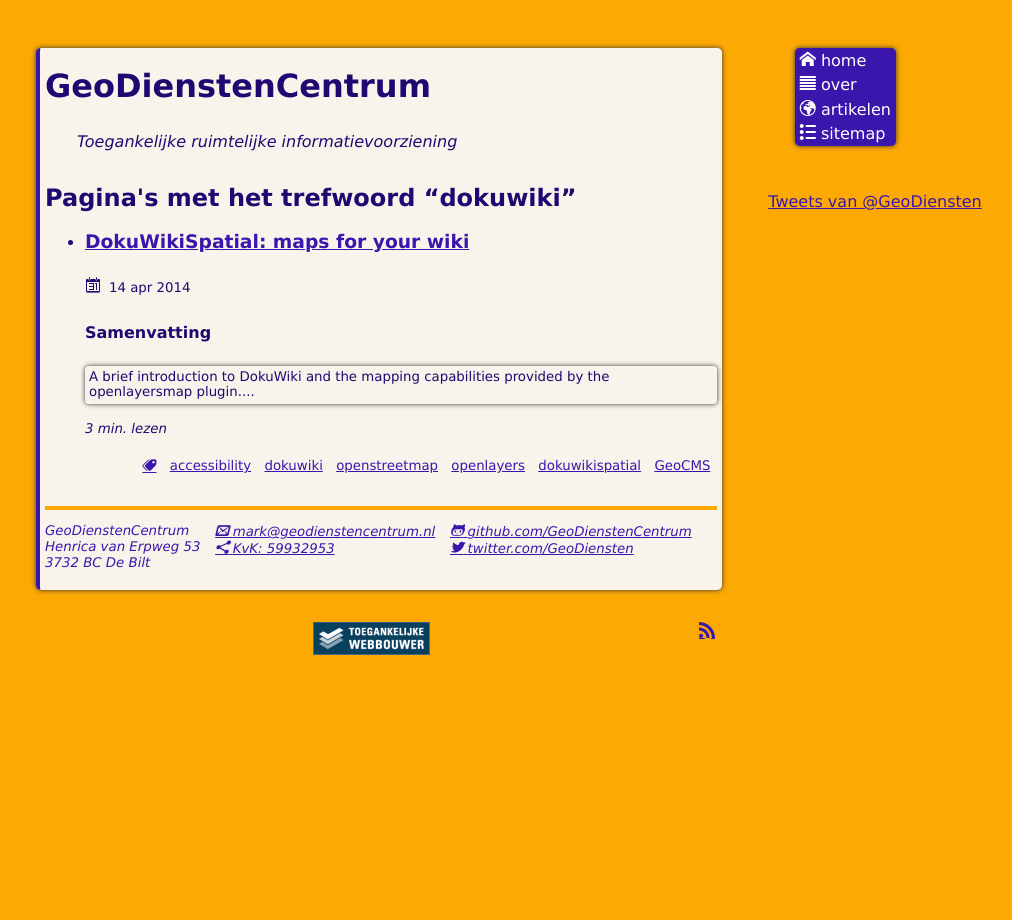
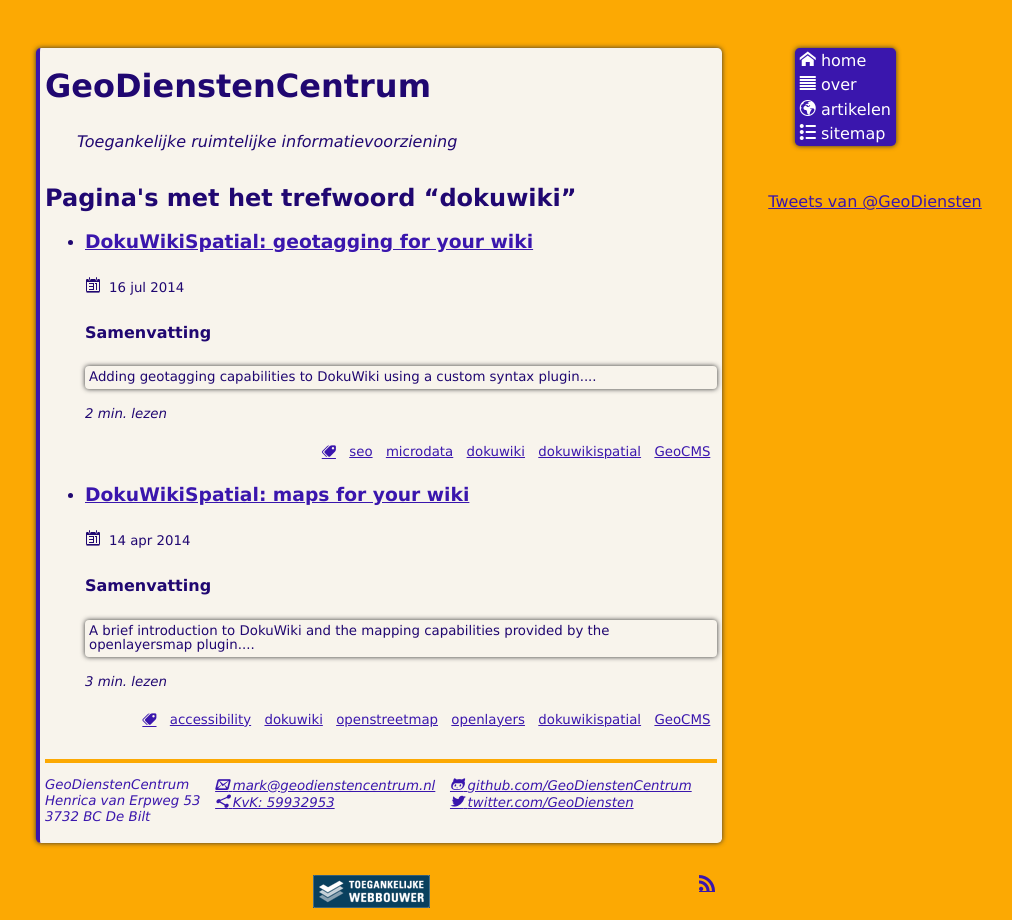
Before and after one commit to GeoDienstenCentrum/geodienstencentrum.github.io, a Jekyll site: the page tag/dokuwiki/index.html, which Jekyll copies as it is, in a window 1280 px wide. Shown: the whole page, without its empty margins (261-1273 px from the left). Built offline with Jekyll 4.4.1, drawn with Linux system fonts in a browser that asks for light colours; Markdown is read by kramdown in place of the engine named in the settings; comment, search, counter and statistics services are not loaded; some of the changed lines change nothing that is shown.

Commit message:
new post on geotagging
"DokuWikiSpatial: geotagging for your wiki"

````diff
--- a/_posts/2014-04-14-dokuwikispatial_mapping.md
+++ b/_posts/2014-04-14-dokuwikispatial_mapping.md
@@ -74,5 +74,5 @@
 
 Stay tuned for other posts in this series on:
 
-  - geotagging
+  - [geotagging]({% post_url 2014-07-16-dokuwikispatial_geotag %})
   - spatial indexing and searching
--- /dev/null
+++ b/_posts/2014-07-16-dokuwikispatial_geotag.md
@@ -0,0 +1,96 @@
+---
+layout: post
+title: "DokuWikiSpatial: geotagging for your wiki"
+date: 2014-07-16 15:31
+author: prinsmc
+language: en-GB
+categories: [webmapping, dokuwiki]
+tags: [seo, microdata, dokuwiki, dokuwikispatial, GeoCMS]
+description: "Adding geotagging capabilities to DokuWiki using a custom syntax plugin."
+image: 2014-07-16-geotag.png
+---
+
+## Geotagging
+
+After adding mapping capabilities to your wiki using the
+[openlayersmap plugin]({% post_url 2014-04-14-dokuwikispatial_mapping %}) we will now look
+into actually creating spatial data as part of your content using geotagging.
+[Geotagging](http://en.wikipedia.org/wiki/Geotagging) is the process of adding geographic
+(meta) data to content, in our case wiki pages.
+
+
+To accomplish this a [syntax plugin](https://www.dokuwiki.org/plugin:geotag) was developed
+which allows adding the relevant data to the page. An example of this syntax is shown in
+the following code snippet.
+
+```
+{% raw %}
+{{geotag>lat:48.19344, lon:16.46085, placename:VERBUND-Wasserarena,
+    country:AT, region:AT-9}}
+{% endraw %}
+```
+
+This syntax is parsed and rendered as part of the page metadata:
+
+```html
+...
+<meta name="geo.region" content="AT-9"/>
+<meta name="geo.placename" content="VERBUND-Wasserarena"/>
+<meta name="geo.position" content="48.19344;16.46085"/>
+<meta name="geo.country" content="AT"/>
+<meta name="ICBM" content="48.19344, 16.46085"/>
+<meta name="geo.geohash" content="u2ednt67js"/>
+<meta name="DC.title" content="nieuwe Wildwaterbaan Donau Insel, Wenen"/>
+...
+```
+
+This metadata is also stored in the wiki's metadata system so that it can be indexed
+and searched. When using a plugin such as [socialcards](https://www.dokuwiki.org/plugin:socialcards)
+the appropriate [OpenGraph](http://ogp.me/) elements are also exported in the page headers.
+
+The geotag is rendered as part of the page content/body in the form of a
+[geo microformat](http://microformats.org/wiki/geo) and a
+[schema.org Place](http://schema.org/Place). This allows indexing of the page location
+by search engines such as [Yandex](https://help.yandex.com/webmaster/schema-org/semantic-faq.xml),
+[Bing](http://www.bing.com/webmaster/help/marking-up-your-site-with-structured-data-3a93e731)
+and [Google](https://support.google.com/webmasters/answer/1211158).
+
+```html
+...
+
+<span class="geotagPrint">Geotag (locatie) voor: </span>
+<div class="geo" title="Geotag (locatie) voor VERBUND-Wasserarena"
+    itemscope itemtype="http://schema.org/Place">
+  <span itemprop="name">VERBUND-Wasserarena</span>:&nbsp;<a
+     href="wildwaterbaan_donau_insel_wenen?do=findnearby&amp;lat=48.19344&amp;lon=16.46085"
+     title="Zoek in de buurt van VERBUND-Wasserarena">
+  <span itemprop="geo" itemscope itemtype="http://schema.org/GeoCoordinates">
+  <span class="latitude" itemprop="latitude" content="48.19344">48º11'36.384"N</span>;
+  <span class="longitude" itemprop="longitude" content="16.46085">16º27'39.06"E</span>
+  <span class="a11y">Zoek in de buurt van VERBUND-Wasserarena</span></a></span>
+</div>
+
+...
+```
+
+Which looks something like the [figure](\#screen) below in the default DokuWiki layout.
+
+<figure id="screen">
+  <img src="/img/2014-07-16-geotag.png" alt="geotag example screen capture">
+  <figcaption>An example of a rendered geotag on a wiki page locating the
+    VERBUND-Wasserarena at 48º11'36.384"N;16º27'39.06"E.</figcaption>
+</figure>
+
+Using the geotags on your pages opens up other ways of exploring and viewing your pages.
+One example is using the content in an augmented reality application such as
+[Mixare](http://www.mixare.org/). Another is finding pages that are located nearby to the
+current page or using a map as a browsing interface for exploration of yout wiki.
+
+Read more posts in this series on:
+
+  - [geotagging]({% post_url 2014-04-14-dokuwikispatial_mapping %})
+  - spatial indexing and searching
+
+
+
+[Talk about this on twitter]().
````
Also changed, not shown: img/2014-07-16-geotag.png (added).
